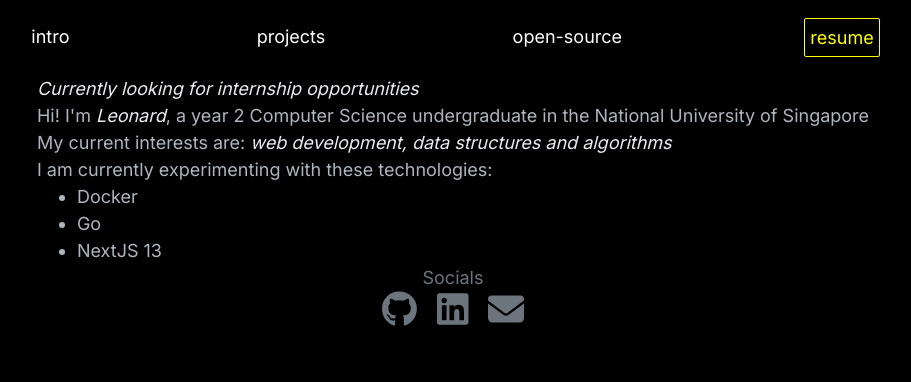
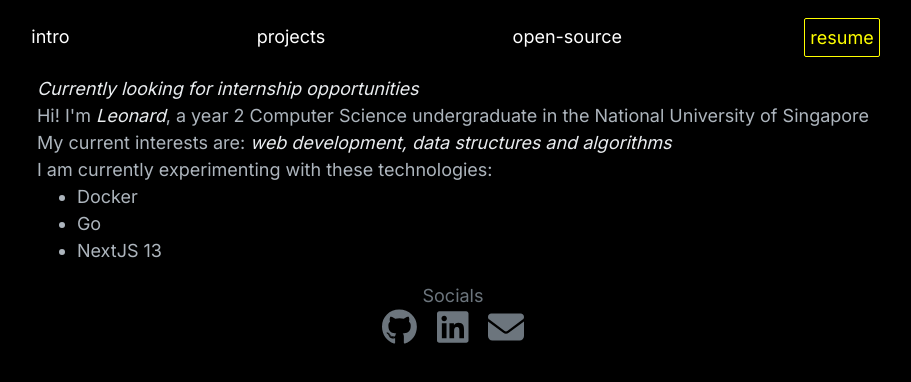
Before and after one commit to LeonardYam/personal-portfolio, a Next.js app: page / in a window 1280 px wide. Shown: the top 382 px of the page, without its empty margins (187-1098 px from the left). Built offline with nearby package versions, Linux system fonts and the light colour scheme.

Commit message:
feat: improve page layout

```diff
--- a/src/app/styles.module.css
+++ b/src/app/styles.module.css
@@ -1,6 +1,7 @@
 .footer {
     position: relative;
     color: #6C757D;
+    margin-top: 1em;
 }
 
 .footerLink {
@@ -17,7 +18,7 @@
     flex-flow: row wrap;
     justify-content: space-evenly;
     text-align: right;
-    margin: 1em;
+    padding: 1em;
 }
 
 .navLink {
```
